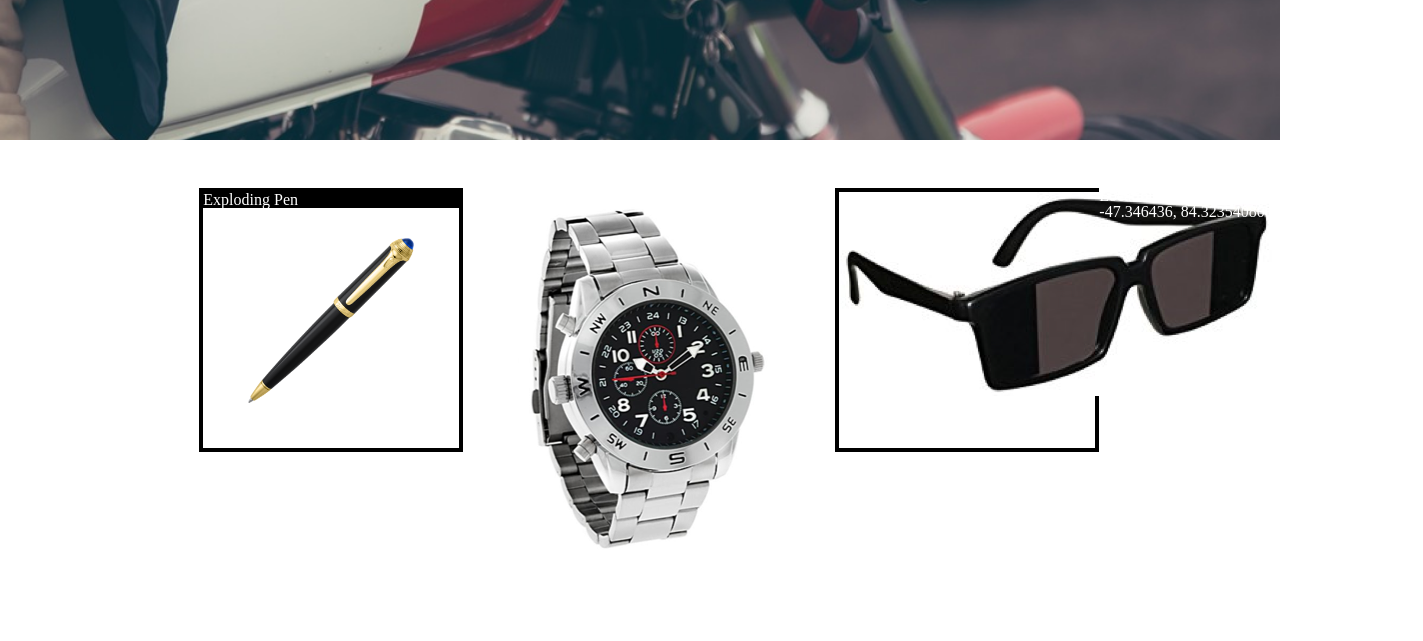
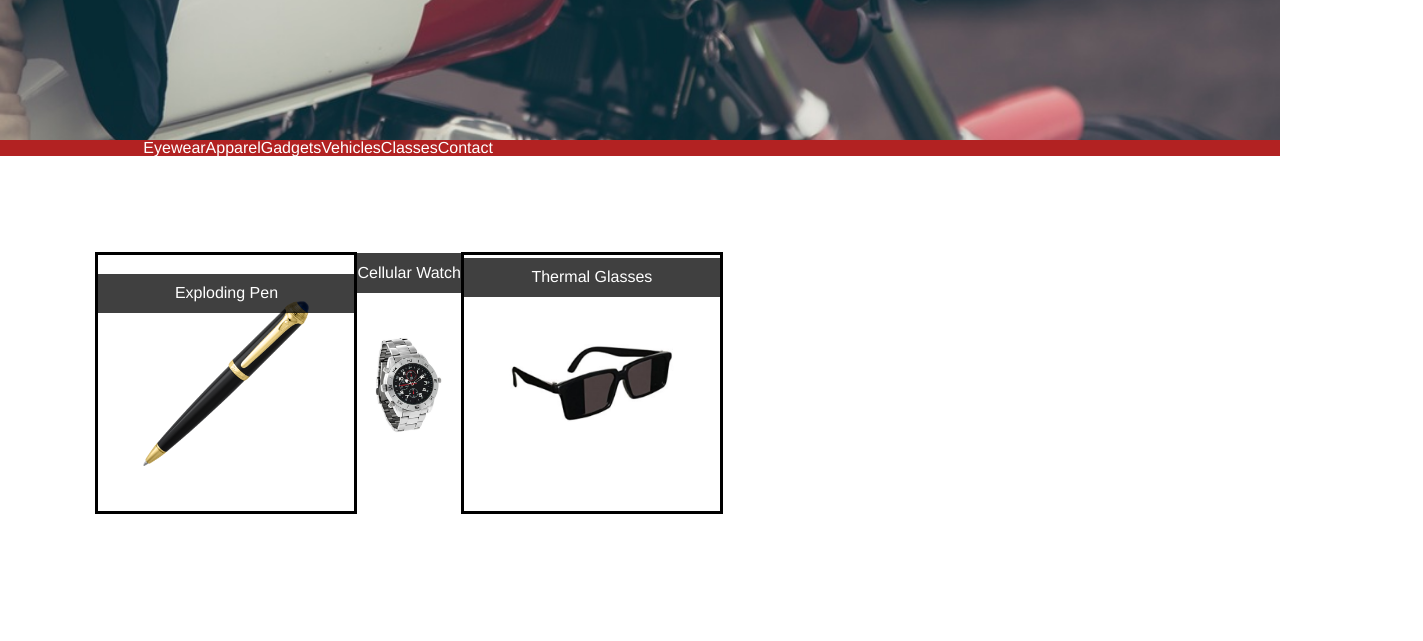
Before and after one commit to KJ-B/SecretAgentSupply, a plain HTML site: page index.html in a window 1280 px wide. Shown: the part 409-1050 px from the top of the page, 1423 px wide, since content can reach past the window. Drawn offline with Linux system fonts and the light colour scheme.

Commit message:
learning & relearning

```diff
--- a/index.html
+++ b/index.html
@@ -24,8 +24,7 @@
       </div>
     </div>
     <!-- Nav -->
-    <section class="products">
-      <nav>
+      <nav class="options">
         <ul>
           <li>Eyewear</li>
           <li>Apparel</li>
@@ -36,15 +35,16 @@
         </ul>
       </nav>
       <!-- Products -->
+      <section class="products">
+        <div class="products items">
           <div class="pen">
+            <img>
             <h2>Exploding Pen</h2>
           </div>
           <div class="watch">
-        <img src="images/watch.png" alt="secret agent watch">
             <h2>Cellular Watch</h2>
           </div>
           <div class="glasses">
-        <img src="images/glasses.png" alt="secret agent watch">
             <h2>Thermal Glasses</h2>
           </div>
           <div class="location">
@@ -55,6 +55,7 @@
             <h2>Hours</h2>
             <h2>0800 - 1800</h2>
           </div>
+        </div>
      </section>
     <!-- Footer -->
     <footer>
--- a/src/css/styles.css
+++ b/src/css/styles.css
@@ -7,7 +7,7 @@ header, .secret, header img {
   align-items: center;
 }
 
-body, header h2, .banner {
+body, header h2, .banner, .products, .options {
   margin: 0;
   border: 0;
   font-family: helvetica;
@@ -50,9 +50,10 @@ body h2 {
 .headliner {
   height: 12rem;
   width: 33.25rem;
-  background-color: black;
+  background-color: rgba(0, 0, 0, 0.875);
   margin-left: 11.2%;
   margin-top: 2%;
+  border-radius: 2.5%;
 }
 
 .htext {
@@ -63,8 +64,20 @@ body h2 {
   padding-top: 0.75rem;
 }
 
+.options{
+  background-color: firebrick;
+  /*width: 100%;*/
+  display: flex;
+}
+
+.options ul{
+  display: inline-flex;
+  margin: 0% 11.2%;
+  justify-content: center;
+}
+
 .products {
-  margin: 0% 11.2%;
+  margin: 0% 3.73%;
   width: 100%;
   display: flex;
   padding: 3em 0em;
@@ -73,7 +86,7 @@ body h2 {
 .pen, .watches, .glasses {
   width: 16rem;
   height: 16rem;
-  border: .25rem black solid;
+  border: .20rem black solid;
 }
 
 .pen {
@@ -81,10 +94,25 @@ body h2 {
   background-size: contain;
 }
 
-div.pen {
+div.pen, div.glasses {
   background-size: 65%;
 }
 
-.pen h2 {
-  background-color: black;
+.pen h2, .watch h2, .glasses h2 {
+  background-color: rgba(0, 0, 0, 0.75);
+  height: 15%;
+  display: flex;
+  align-items: center;
+  justify-content: center;
+  margin-top: 1.25%;
 }
+
+.watch {
+  background: url('../../images/watch.png') no-repeat center;
+  background-size: contain;
+}
+
+.glasses {
+  background: url('../../images/glasses.png') no-repeat center;
+  background-size: contain;
+}
```
Lines whose indentation alone changed are shown as unchanged.
